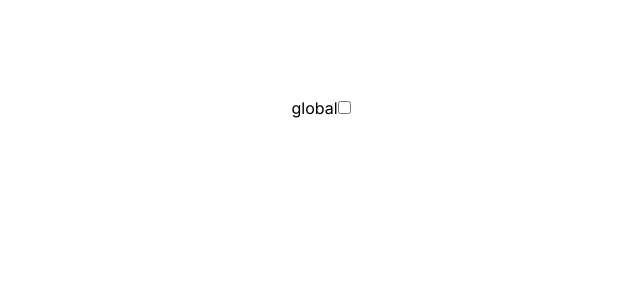
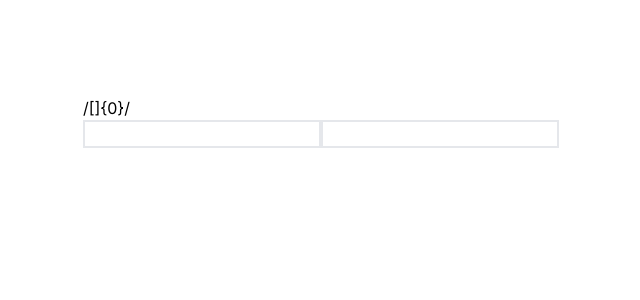
Before and after one commit to malek-cdda/regex, a Next.js app: page / in a window 1280 px wide. Shown: the top 300 px of the page, without its empty margins (319-959 px from the left). Built offline with nearby package versions, Linux system fonts and the light colour scheme.

Commit message:
update some text

```diff
--- a/src/app/page.js
+++ b/src/app/page.js
@@ -1,20 +1,60 @@
+"use client";
 import Image from "next/image";
+import { useEffect, useState } from "react";
 
 export default function Home() {
-    return (
-        <main className="flex min-h-screen flex-col items-center justify-between p-24">
-            <CheckBox label="global" />
-        </main>
-    );
+  const [regexs, setRegexs] = useState("");
+  const [normalText, setNormalText] = useState("");
+  const [ind, setInd] = useState(null);
+  useEffect(() => {
+    const value = normalText;
+    const specialCharacters = ["@", "*", "%", "."];
+    console.log(specialCharacters.join(""));
+    const parts = [];
+    const special = [];
+    let startIndex = 0;
+
+    for (let i = 0; i < value.length; i++) {
+      if (specialCharacters.includes(value[i])) {
+        parts.push(value.substring(startIndex, i));
+        parts.push(value[i]);
+        startIndex = i + 1;
+      }
+    }
+
+    // Add the last part (substring after the last special character)
+    parts.push(value.substring(startIndex));
+    // const specialChar = special.join("");
+    // parts.push(specialChar);
+    const r = 4;
+    // const v = `[${parts.join("")}]` + `{${r}}`;
+    let newR = "";
+    for (let j = 0; j < parts.length; j++) {
+      console.log(parts[j]);
+      const vd = `[${parts[j]}]` + `{${parts[j].length}}`;
+      newR = newR + vd;
+    }
+    const vds = new RegExp(newR);
+    console.log(vds);
+    setRegexs(vds);
+    const newRegex = vds.toString();
+    //   newRegex[2] = "t";
+    const v = newR.replace(newR[ind], ind);
+    console.log(v);
+    const vds1 = new RegExp(v);
+    console.log(vds1);
+  }, [normalText, ind]);
+
+  return (
+    <main className="flex min-h-screen flex-col items-center justify-between p-24">
+      <div>
+        <h1>{regexs.toString()}</h1>
+        <input
+          onChange={(e) => setNormalText(e.target.value)}
+          className="border-2"
+        />
+        <input onChange={(e) => setInd(e.target.value)} className="border-2" />
+      </div>
+    </main>
+  );
 }
-
-const CheckBox = ({ label, value, onChange }) => {
-    return (
-        <>
-            <label htmlFor="global">
-                {label}
-                <input type="checkbox" id="global" />
-            </label>
-        </>
-    );
-};
```
Also changed, not shown: 1 other file (tests, documents, lock files or other folders).
